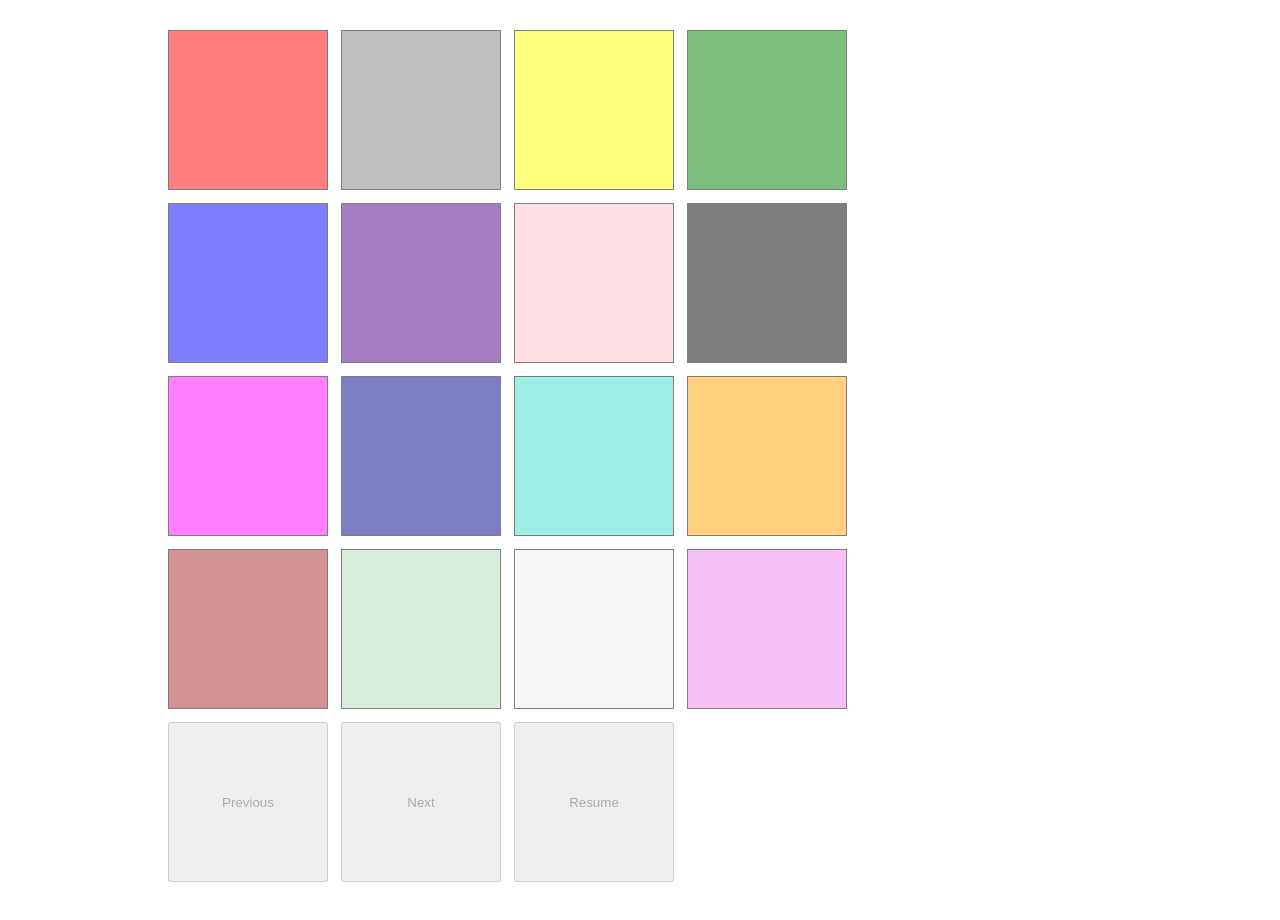
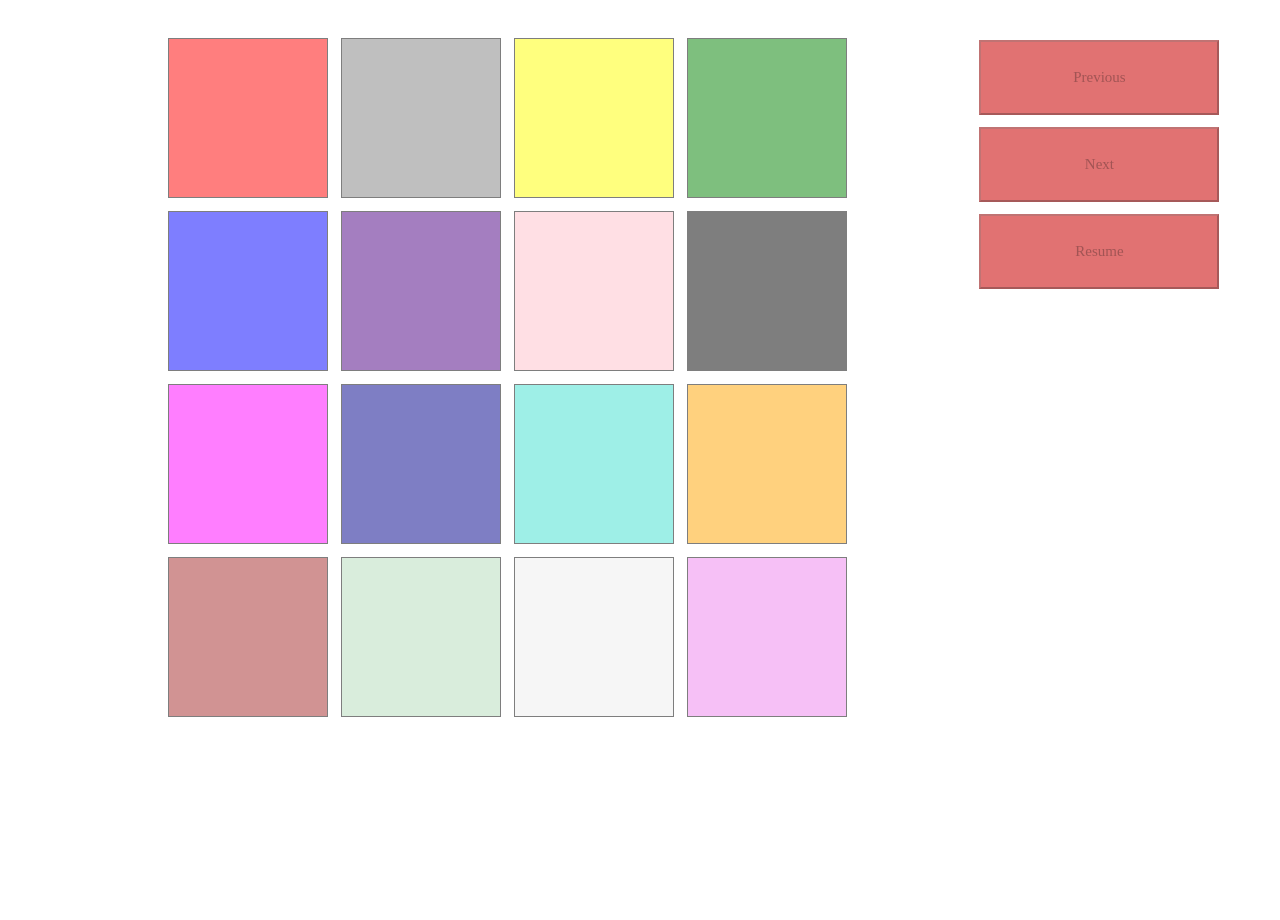
Before and after one commit to mayiPalacios/tiktaktoe-game, a React (Vite) app: page /TimeMachine in a window 1280 px wide. Shown: the top 920 px of the page. Built offline with nearby package versions, Linux system fonts and the light colour scheme.

Commit message:
add styles to sidebar btn

```diff
--- a/index.html
+++ b/index.html
@@ -3,6 +3,12 @@
   <head>
     <meta charset="UTF-8" />
     <link rel="icon" type="image/svg+xml" href="/vite.svg" />
+    <link rel="preconnect" href="https://fonts.googleapis.com" />
+    <link rel="preconnect" href="https://fonts.gstatic.com" crossorigin />
+    <link
+      href="https://fonts.googleapis.com/css2?family=Roboto:wght@300;400;700&display=swap"
+      rel="stylesheet"
+    />
     <meta name="viewport" content="width=device-width, initial-scale=1.0" />
     <title>Vite + React + TS</title>
   </head>
--- a/src/components/blocks/squareColor.tsx
+++ b/src/components/blocks/squareColor.tsx
@@ -71,6 +71,7 @@ const SquareColor = () => {
   }, [previousCurrent]);
 
   return (
+    <div id="container__main--timeMachine">
       <div className="container__block">
         {divColors.map((colorObj, index) => (
           <button
@@ -84,6 +85,8 @@ const SquareColor = () => {
             onClick={() => handleDivClick(index)}
           />
         ))}
+      </div>
+      <div className="container__sidebar--btn">
         <button
           onClick={handleBackClick}
           disabled={
@@ -91,17 +94,18 @@ const SquareColor = () => {
             previousCurrent.getPreviousValue() === undefined
           }
         >
-        Previous
+          <span>Previous</span>
         </button>
         <button
           onClick={handleNextClick}
           disabled={currentDivIndex === state.current}
         >
-        Next
+          <span>Next</span>
         </button>
         <button onClick={handleResumeClick} disabled={!available}>
-        Resume
+          <span>Resume</span>
         </button>
+      </div>
     </div>
   );
 };
--- /dev/null
+++ b/src/styles/components/_mainContainers.scss
@@ -0,0 +1,3 @@
+#container__main--timeMachine {
+  display: flex;
+}
--- /dev/null
+++ b/src/styles/components/_sidebarBtn.scss
@@ -0,0 +1,14 @@
+.container__sidebar--btn {
+  margin-top: 4vh;
+  display: flex;
+  flex-direction: column;
+  margin-left: 8vw;
+  gap: 12px;
+  button {
+    font-family: Delicious-Handrawn;
+    font-size: 15px;
+    background-color: rgb(225, 114, 114);
+    height: 5em;
+    width: 16em;
+  }
+}
--- a/src/styles/styles.scss
+++ b/src/styles/styles.scss
@@ -1 +1,3 @@
 @import "./components/square";
+@import "./components/sidebarBtn";
+@import "./components/mainContainers";
```
Lines whose indentation alone changed are shown as unchanged.
